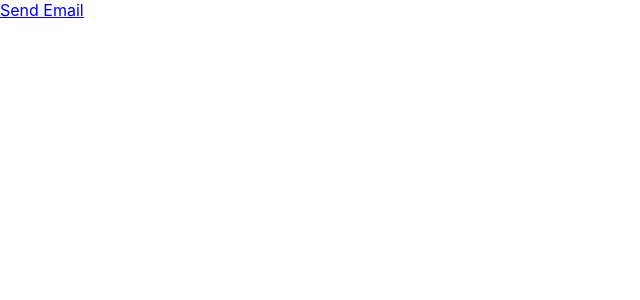
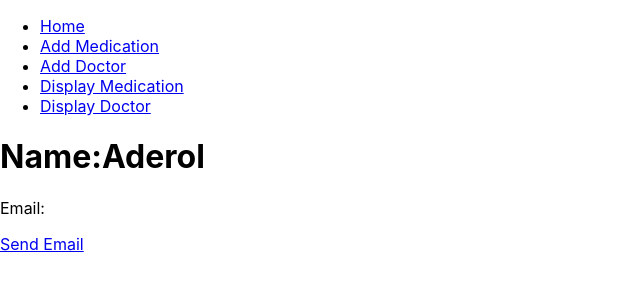
Before and after one commit to nihar113/InTOUCH, a React (Create React App) app in the folder intouch/: page /DisplayDoctor in a window 1280 px wide. Before the commit this address had no page. Shown: the top 300 px of the page, without its empty margins (0-640 px from the left). Built offline with nearby package versions, Linux system fonts and the light colour scheme.

Commit message:
DisplayDoctor Working

```diff
--- a/intouch/src/App.js
+++ b/intouch/src/App.js
@@ -6,6 +6,7 @@ import Layout from "./pages/Layout";
 import Home from "./pages/Home";
 import AddDoctor from './pages/AddDoctor.jsx';
 import DisplayMedication from './pages/DisplayMedication.jsx';
+import DisplayDoctor from './pages/DisplayDoctor.jsx';
 
 var emails = ["tonyyang@tamu.edu", "tonyyang@aggienetwork.com"];
 var name = ['Ada','cdc'];
@@ -29,6 +30,7 @@ function App() {
               <Route path="AddMedication" element={<AddMedication/>}/>
               <Route path="AddDoctor" element={<AddDoctor/>}/>
               <Route path="DisplayMedication" element={<DisplayMedication/>}/>
+              <Route path="DisplayDoctor" element={<DisplayDoctor/>}/>
             </Route>
           </Routes>
         </BrowserRouter>
--- a/intouch/src/Navbar.jsx
+++ b/intouch/src/Navbar.jsx
@@ -17,6 +17,9 @@ function Navbar() {
         <li>
           <Link to="/DisplayMedication">Display Medication</Link>
         </li>
+        <li>
+          <Link to="/DisplayDoctor">Display Doctor</Link>
+        </li>
       </ul>
     </nav>
   );
--- /dev/null
+++ b/intouch/src/components/Doctor.jsx
@@ -0,0 +1,13 @@
+import React from "react";
+
+function Doctor(props){
+    return (
+        <div className="note">
+          <h1>Name:{props.name}</h1>
+          <p>Email:{props.referrer}</p>
+
+        </div>
+      );
+}
+
+export default Doctor;
--- /dev/null
+++ b/intouch/src/pages/DisplayDoctor.jsx
@@ -0,0 +1,24 @@
+import React from 'react';
+import Doc from '../components/Doctor.jsx';
+var Docs = [<Doc name="Aderol" email="tonyyang@aggienetwork.com"/>];
+
+function Form(){
+
+    return(
+        <div>
+            {Docs.map((noteItem, index) => {
+                //console.log(noteItem.props.name,index);
+                return (
+                    <Doc
+                        key={index}
+                        id={index}
+                        name={noteItem.props.name}
+                        email={noteItem.props.email}
+                    />
+                );
+            })}
+        </div>
+    );
+}
+
+export default Form;
```
